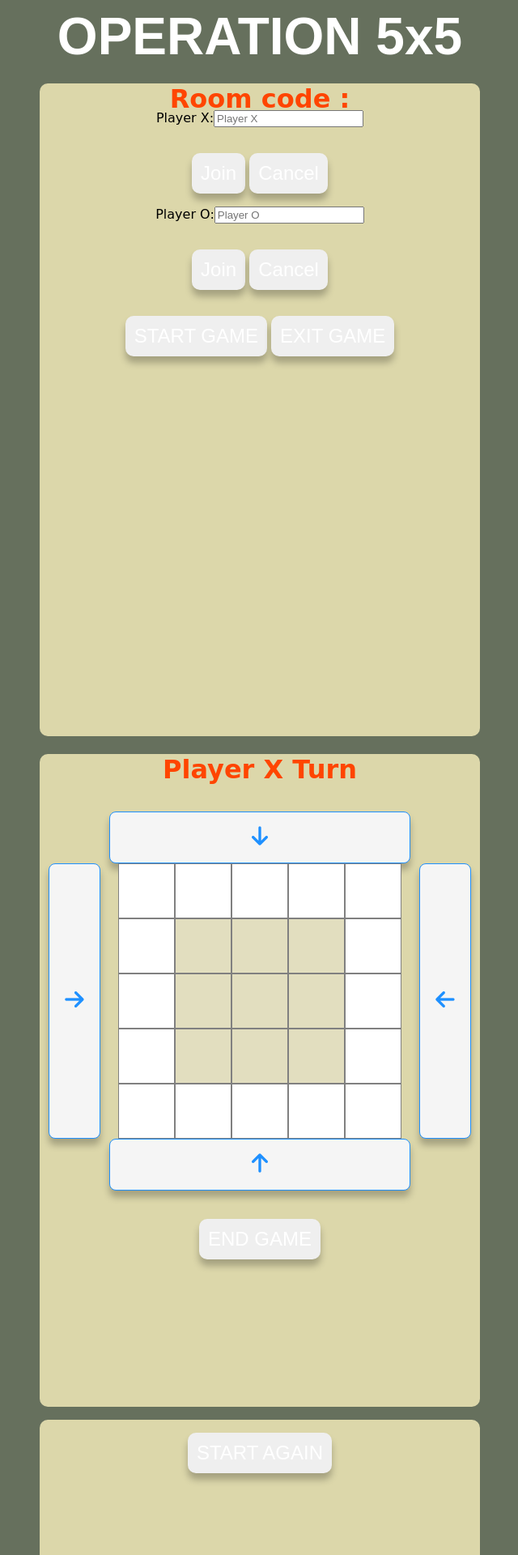
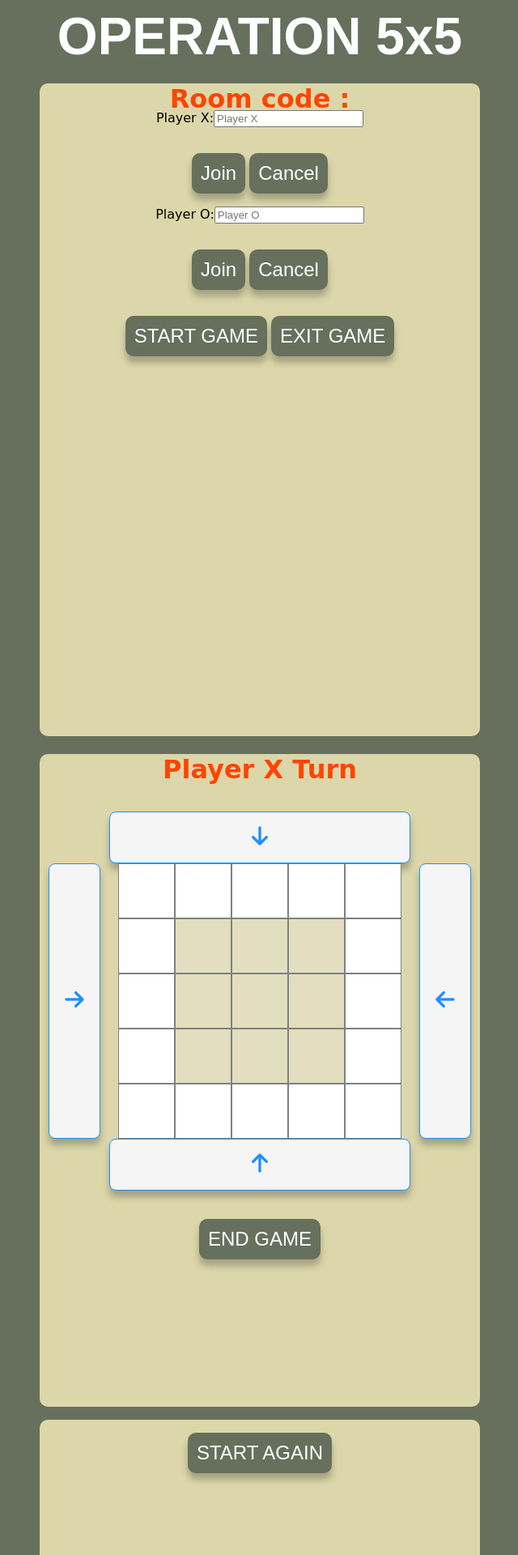
Before and after one commit to it64070101/operation5x5, a PHP site: page /google-login/public/game.html in a window 1280 px wide. Shown: the top 1920 px of the page at 81% size, without its empty margins (319-959 px from the left). Run offline with PHP 8.4, Linux system fonts and the light colour scheme; some libraries are stand-ins or nearby versions.

Commit message:
Change game button color.

```diff
--- a/public/game.html
+++ b/public/game.html
@@ -32,9 +32,9 @@
                         </div>
                     </div>
                     <div class="form-group mb-2 col-2">
-                        <button type="button" id="btnJoin-x" class="btn btn-primary btn-join">Join</button>
+                        <button type="button" id="btnJoin-x" class="btn btn-primary btn-join gameBtn">Join</button>
                         <button type="button" id="btnCancel-x"
-                            class="btn btn-secondary btn-cancel-join-game">Cancel</button>
+                            class="btn btn-secondary btn-cancel-join-game gameBtn">Cancel</button>
                     </div>
                 </form>
                 <form class="form-inline row">
@@ -45,15 +45,15 @@
                         </div>
                     </div>
                     <div class="form-group mb-2 col-2">
-                        <button type="button" id="btnJoin-o" class="btn btn-primary btn-join">Join</button>
+                        <button type="button" id="btnJoin-o" class="btn btn-primary btn-join gameBtn">Join</button>
                         <button type="button" id="btnCancel-o"
-                            class="btn btn-secondary btn-cancel-join-game">Cancel</button>
+                            class="btn btn-secondary btn-cancel-join-game gameBtn">Cancel</button>
                     </div>
                 </form>
             </div>
             <div class="container d-flex justify-content-center mb-2">
-                <button type="button" id="btnStartGame" class="btn btn-success mx-1">START GAME</button>
-                <button type="button" id="btnExitGame" class="btn btn-success mx-1 game">EXIT GAME</button>
+                <button type="button" id="btnStartGame" class="btn btn-success mx-1 gameBtn">START GAME</button>
+                <button type="button" id="btnExitGame" class="btn btn-success mx-1 gameBtn">EXIT GAME</button>
             </div>
         </div>
         <div class="page" id="play-game">
@@ -108,13 +108,13 @@
                     <div></div>
                 </div>
                 <br>
-                <button type="button" id="btnTerminateGame" class="btn btn-warning mx-1">END GAME</button>
+                <button type="button" id="btnTerminateGame" class="btn btn-warning mx-1 gameBtn">END GAME</button>
             </div>
         </div>
     </div>
     <div class="page" id="end-game">
         <h1 id="winnerText"></h1>
-        <button type="button" id="btnAfterGame">START AGAIN</button>
+        <button type="button" id="btnAfterGame" class="gameBtn">START AGAIN</button>
     </div>
 
     <!-- JavaScript file included -->
--- a/public/style.css
+++ b/public/style.css
@@ -37,6 +37,15 @@ button.small {
     height: 6rem;
     width: 16rem;
     background: #66705D;
+}
+
+button.gameBtn {
+    background: #66705D;
+}
+
+button.gameBtn:disabled,
+button.gameBtn[disabled] {
+	opacity: 50%;
 }
 
 button:hover {
```
